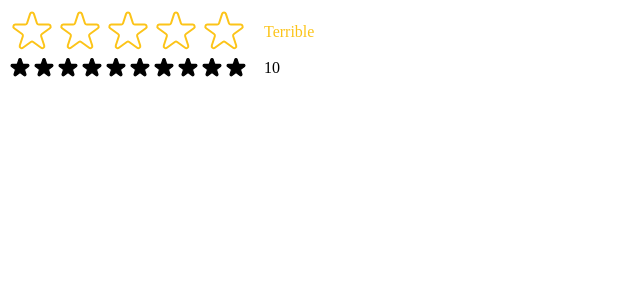
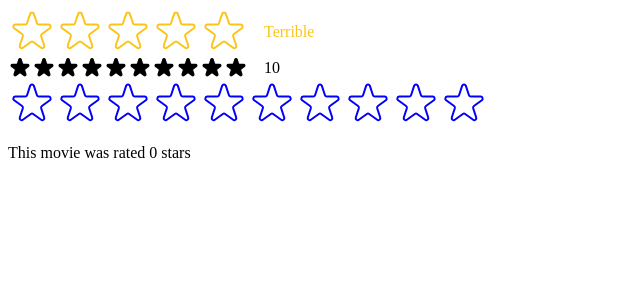
Before and after one commit to GustavoMunizBarrios/usePopcorn, a React (Create React App) app: page / in a window 1280 px wide. Shown: the top 300 px of the page, without its empty margins (0-640 px from the left). Built offline with nearby package versions, Linux system fonts and the light colour scheme.

Commit message:
Improving Reusability with Props

```diff
--- a/src/StarRating.js
+++ b/src/StarRating.js
@@ -19,6 +19,7 @@
   size = 48,
   messages = [],
   defaultRating = 0,
+  onSetRating,
 }) {
   //Default maxRating is 5
   const [rating, setRating] = useState(defaultRating);
@@ -26,6 +27,7 @@
 
   function handleRating(rating) {
     setRating(rating);
+    onSetRating(rating);
   }
 
   const textStyle = {
--- a/src/index.js
+++ b/src/index.js
@@ -3,6 +3,18 @@
 // import "./index.css";
 // import App from "./App";
 import StarRating from "./StarRating";
+import { useState } from "react";
+
+function Test() {
+  const [movieRating, setMovieRating] = useState(0);
+
+  return (
+    <div>
+      <StarRating color="blue" maxRating={10} onSetRating={setMovieRating} />
+      <p>This movie was rated {movieRating} stars</p>
+    </div>
+  );
+}
 
 const root = ReactDOM.createRoot(document.getElementById("root"));
 root.render(
@@ -19,5 +31,6 @@
       size={24}
       defaultRating={10}
     />
+    <Test />
   </React.StrictMode>
 );
```
